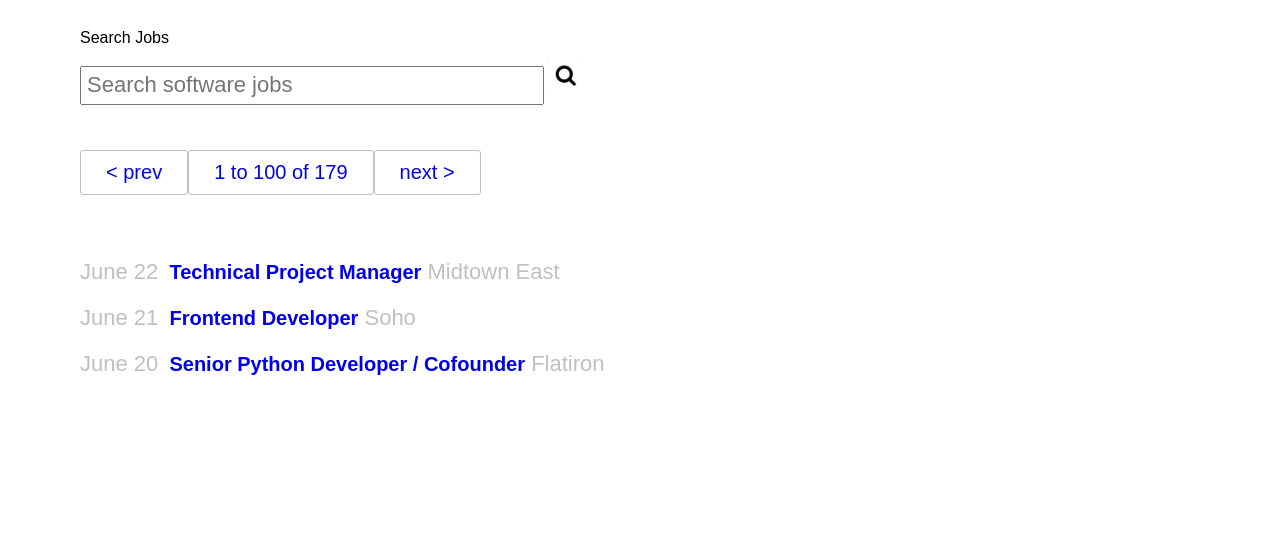
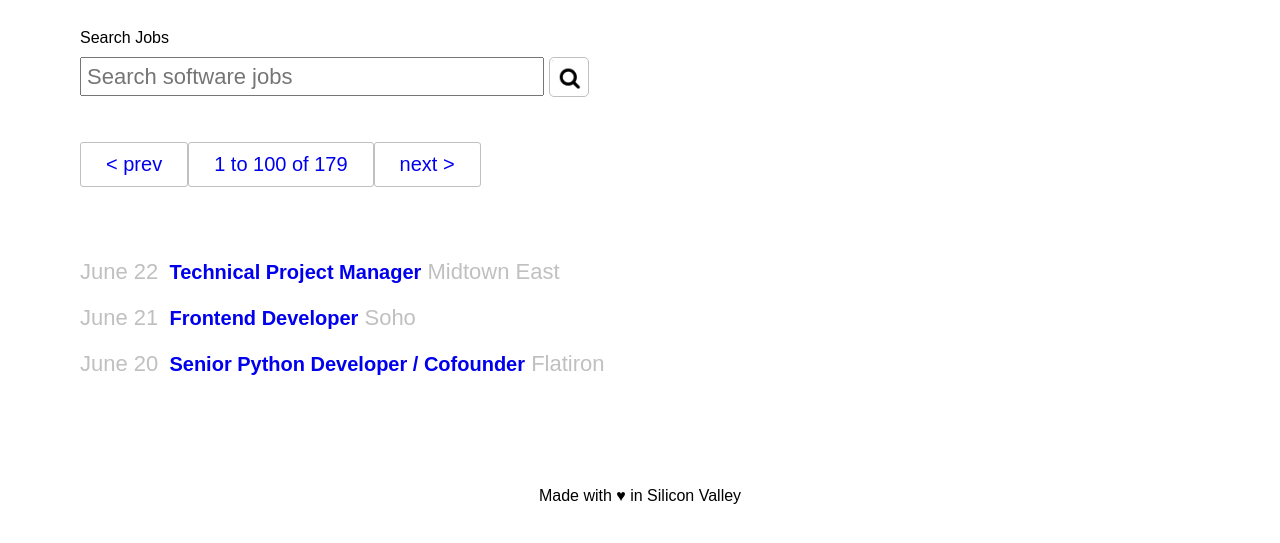
Before and after one commit to scottdiallo/gregList, a plain HTML site: page index.html in a window 1280 px wide. Shown: the part 51-594 px from the top of the page. Drawn offline with Linux system fonts and the light colour scheme.

Commit message:
all done and looking better than CL , oh yeah

```diff
--- a/index.html
+++ b/index.html
@@ -53,6 +53,7 @@
                 </label>
             </div>
         </div>
+        <p class="signature">Made with &#9829; in Silicon Valley</p>
     </main>
 </body>
 
--- a/main.css
+++ b/main.css
@@ -41,6 +41,7 @@ input {
 
 label>input {
     display: inline-block;
+    margin-right: 5px;
 }
 
 .search-jobs {
@@ -50,6 +51,10 @@ label>input {
 
 img {
     height: 35px;
+    float: right;
+    border: 1px solid silver;
+    border-radius: 5px;
+    padding: 1.5px;
 }
 
 form {
@@ -111,3 +116,8 @@ input,
 label {
     display: block;
 }
+
+.signature {
+    text-align: center;
+    margin-top: 100px;
+}
```
